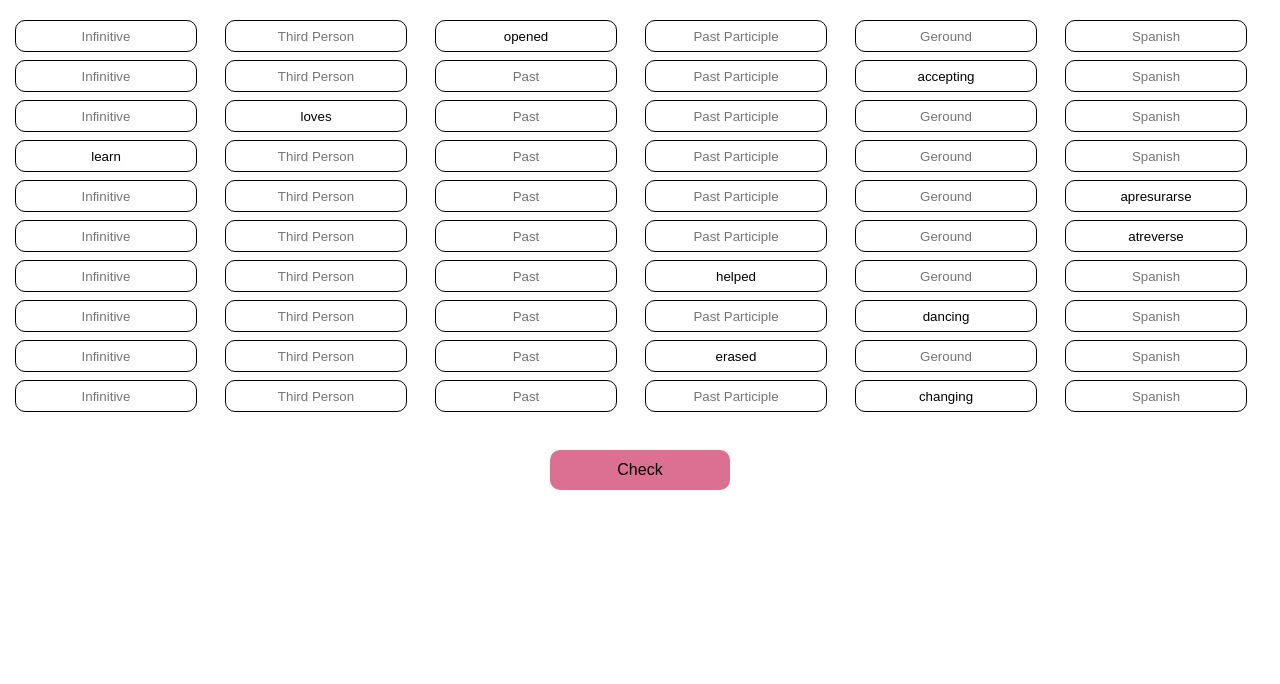
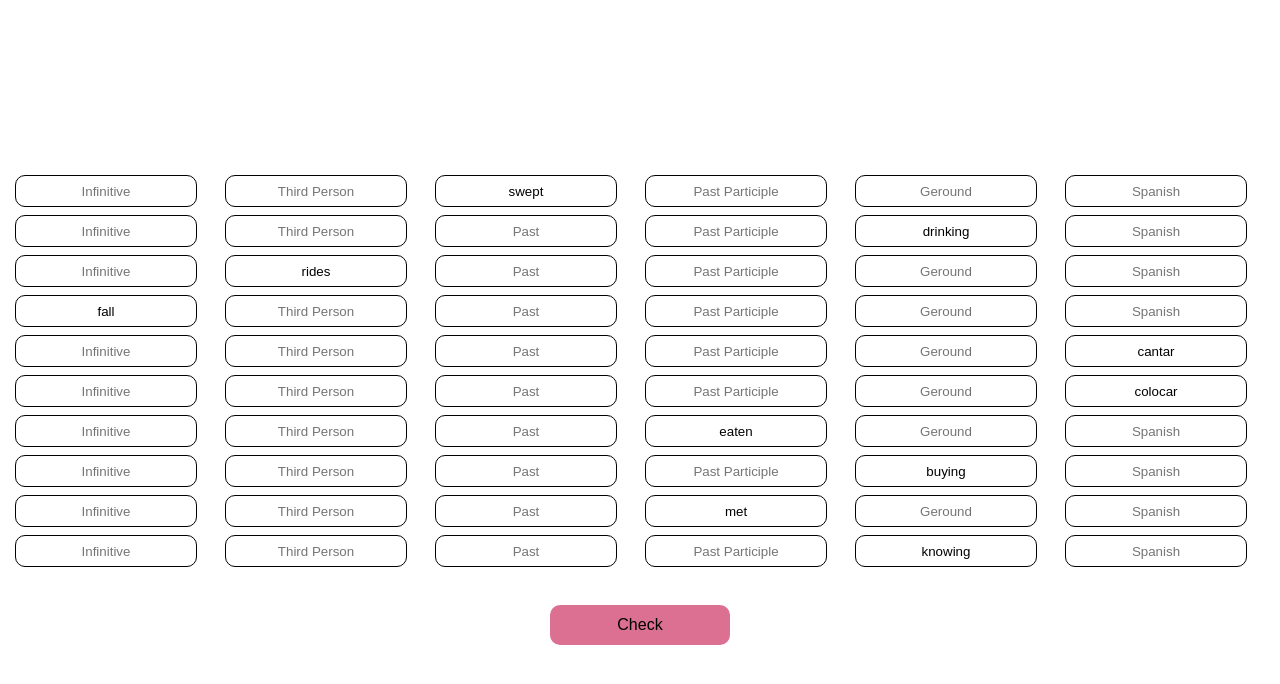
Before and after one commit to dot-ach/App-verbs, a plain HTML site: page src/index.html in a window 1280 px wide. Drawn offline with Linux system fonts and the light colour scheme.

Commit message:
Separamos por modulos algunas funciones

```diff
--- a/style.css
+++ b/src/css/style.css
@@ -10,6 +10,13 @@ html {
 }
 .quit{
   display: none;
+}
+body{
+  display: flex;
+  align-items: center;
+  justify-content: center;
+  width: 100vw;
+  height: 100vh;
 }
 input {
   border: 1px solid black;
@@ -27,8 +34,6 @@ input {
 }
 
 main {
-  /* width: 100%;
-  height: 100%; */
   display: flex;
   flex-direction: column;
   align-items: center;
--- a/index.html
+++ b/src/index.html
@@ -8,7 +8,7 @@
   <link rel="preconnect" href="https://fonts.googleapis.com">
   <link rel="preconnect" href="https://fonts.gstatic.com" crossorigin>
   <link href="https://fonts.googleapis.com/css2?family=Inconsolata:wght@400;700&display=swap" rel="stylesheet">
-  <link rel="stylesheet" href="./style.css">
+  <link rel="stylesheet" href="./css/style.css">
   <title>Verbs Practice</title>
 </head>
 
@@ -79,8 +79,9 @@
   <footer>
     <!-- footer here -->
   </footer>
-  <script src="./verbs.js"></script>
-  <script type="module" src="./index.js"></script>
+  <script type="module" src="./scripts/index.js"></script>
+  <!-- <script type="module"src="././scripts/render&createinputs.js"></script> -->
+  <script type="module"src="./scripts/verbs.js"></script>
 </body>
 
 </html>
--- a/index.js
+++ b/src/scripts/index.js
@@ -1,67 +1,17 @@
+import { createAndRenderInputs } from "./render&createinputs.js";
+
 // Creating container and button:
 // //Container
-const container = document.querySelector('.container');
+
 // //Button
 const button = document.querySelector('.btn__main');
 button.id = 'no-repeat';
 
 // Function to create a random number based on a max-min number
-const randomNumber = (max, min) => {
-  const result = Math.floor((Math.random() * (max - min + 1)) + min);
-  return result;
-};
+
 
 // Function to create and render inputs with placeholder, id and value based on verbs arrays
-const createAndRenderInputs = () => {
-  regularVerbs.forEach((item, counter) => {
 
-    const tenseNumber = randomNumber(6, 1);
-
-    const inputInfinitive = document.createElement('input');
-    inputInfinitive.placeholder = 'Infinitive';
-    inputInfinitive.id = item.infinitive;
-    if (tenseNumber === 1) {
-      inputInfinitive.value = item.infinitive;
-    };
-
-    const inputTrdPerson = document.createElement('input');
-    inputTrdPerson.placeholder = 'Third Person';
-    inputTrdPerson.id = item.trdPerson;
-    if (tenseNumber === 2) {
-      inputTrdPerson.value = item.trdPerson;
-    };
-
-    const inputPast = document.createElement('input');
-    inputPast.placeholder = 'Past';
-    inputPast.id = item.past;
-    if (tenseNumber === 3) {
-      inputPast.value = item.past;
-    };
-
-    const inputPastParticiple = document.createElement('input');
-    inputPastParticiple.placeholder = 'Past Participle';
-    inputPastParticiple.id = item.pastParticiple;
-    if (tenseNumber === 4) {
-      inputPastParticiple.value = item.pastParticiple;
-    };
-
-    const inputGeround = document.createElement('input');
-    inputGeround.placeholder = 'Geround';
-    inputGeround.id = item.geround;
-    if (tenseNumber === 5) {
-      inputGeround.value = item.geround;
-    };
-
-    const inputSpanish = document.createElement('input');
-    inputSpanish.placeholder = 'Spanish';
-    inputSpanish.id = item.spanish;
-    if (tenseNumber === 6) {
-      inputSpanish.value = item.spanish;
-    };
-
-    container.append(inputInfinitive, inputTrdPerson, inputPast, inputPastParticiple, inputGeround, inputSpanish);
-  });
-}
 
 createAndRenderInputs();
 
@@ -100,7 +50,7 @@ const doingTest = () => {
 
   console.log(event);
 }
-
+console.log('MIAAAAA')
 // button.addEventListener('click', (event) => doingTest());
 // console.log(button)
 if (button.id = 'no-repeat'){
@@ -108,7 +58,7 @@ if (button.id = 'no-repeat'){
   console.log('no id')
 }else if(button.id === 'repeat'){
   button.addEventListener('click', (event) => {
-    createAndRenderInputs();
+    window.location.reload();
   });
   console.log('imhere')
 }
--- /dev/null
+++ b/src/scripts/randomNumber.js
@@ -0,0 +1,6 @@
+const randomNumber = (max, min) => {
+  const result = Math.floor((Math.random() * (max - min + 1)) + min);
+  return result;
+};
+
+export { randomNumber };
--- /dev/null
+++ b/src/scripts/render&createinputs.js
@@ -0,0 +1,57 @@
+import {regularVerbs, irregularVerbs} from "./verbs.js"
+import {randomNumber} from "./randomNumber.js"
+
+const container = document.querySelector('.container');
+const createAndRenderInputs = () => {
+  irregularVerbs.forEach((item, counter) => {
+
+    const tenseNumber = randomNumber(6, 1);
+
+    const inputInfinitive = document.createElement('input');
+    inputInfinitive.placeholder = 'Infinitive';
+    inputInfinitive.id = item.infinitive;
+    if (tenseNumber === 1) {
+      inputInfinitive.value = item.infinitive;
+    };
+
+    const inputTrdPerson = document.createElement('input');
+    inputTrdPerson.placeholder = 'Third Person';
+    inputTrdPerson.id = item.trdPerson;
+    if (tenseNumber === 2) {
+      inputTrdPerson.value = item.trdPerson;
+    };
+
+    const inputPast = document.createElement('input');
+    inputPast.placeholder = 'Past';
+    inputPast.id = item.past;
+    if (tenseNumber === 3) {
+      inputPast.value = item.past;
+    };
+
+    const inputPastParticiple = document.createElement('input');
+    inputPastParticiple.placeholder = 'Past Participle';
+    inputPastParticiple.id = item.pastParticiple;
+    if (tenseNumber === 4) {
+      inputPastParticiple.value = item.pastParticiple;
+    };
+
+    const inputGeround = document.createElement('input');
+    inputGeround.placeholder = 'Geround';
+    inputGeround.id = item.geround;
+    if (tenseNumber === 5) {
+      inputGeround.value = item.geround;
+    };
+
+    const inputSpanish = document.createElement('input');
+    inputSpanish.placeholder = 'Spanish';
+    inputSpanish.id = item.spanish;
+    if (tenseNumber === 6) {
+      inputSpanish.value = item.spanish;
+    };
+
+    container.append(inputInfinitive, inputTrdPerson, inputPast, inputPastParticiple, inputGeround, inputSpanish);
+  });
+
+}
+
+export { createAndRenderInputs };
--- a/verbs.js
+++ b/src/scripts/verbs.js
@@ -29,4 +29,4 @@ const irregularVerbs = [
   {infinitive: 'know', trdPerson: 'knows', past: 'knew', pastParticiple: 'known', geround: 'knowing', spanish: 'saber'},
 ]
 
-// export {regularVerbs, irregularVerbs};
+export {regularVerbs, irregularVerbs};
--- /dev/null
+++ b/txts/funcionalidades.txt
@@ -0,0 +1 @@
+-...
```
Also changed, not shown: others/package.json (renamed from package.json), txts/about.txt (renamed from about.txt), txts/howitworks?.txt (renamed from howitworks?.txt), 6 other files.
